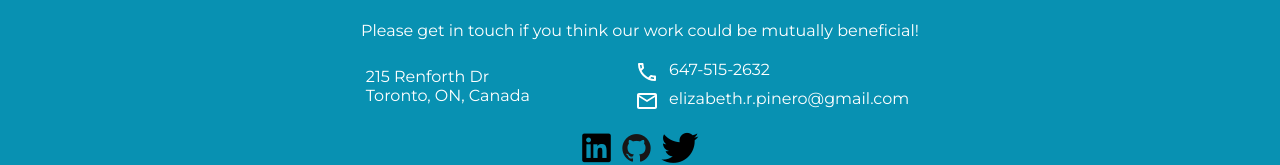
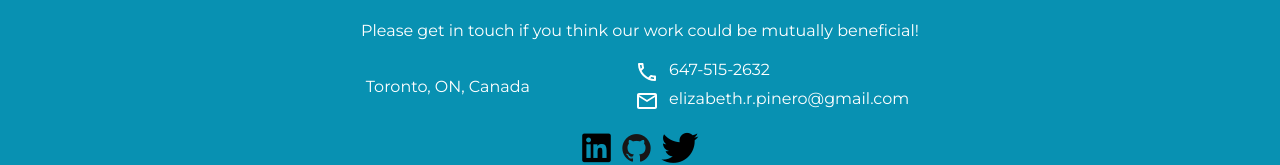
Before and after one commit to itsaflamingo/personal-portfolio, a React (Create React App) app: page / in a window 1280 px wide. Shown: the part 1575-1740 px from the top of the page. Built offline with nearby package versions, Linux system fonts and the light colour scheme.

Commit message:
Removed address

```diff
--- a/src/components/ContactInfo.js
+++ b/src/components/ContactInfo.js
@@ -8,7 +8,6 @@ export default function ContactInfo() {
 
             <div id="personal-info">
                 <div id='address'>
-                    <p>215 Renforth Dr</p>
                     <p>Toronto, ON, Canada</p>
                 </div>
 
```
